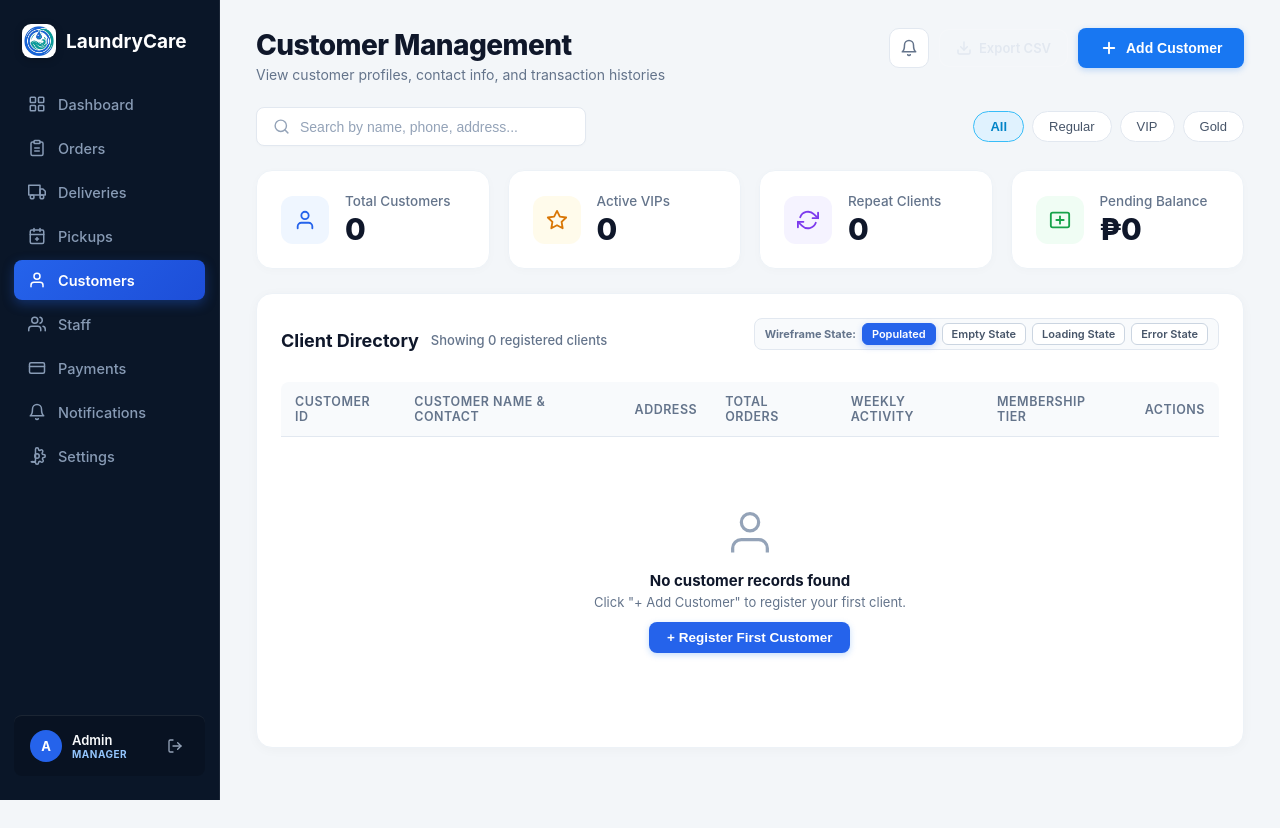
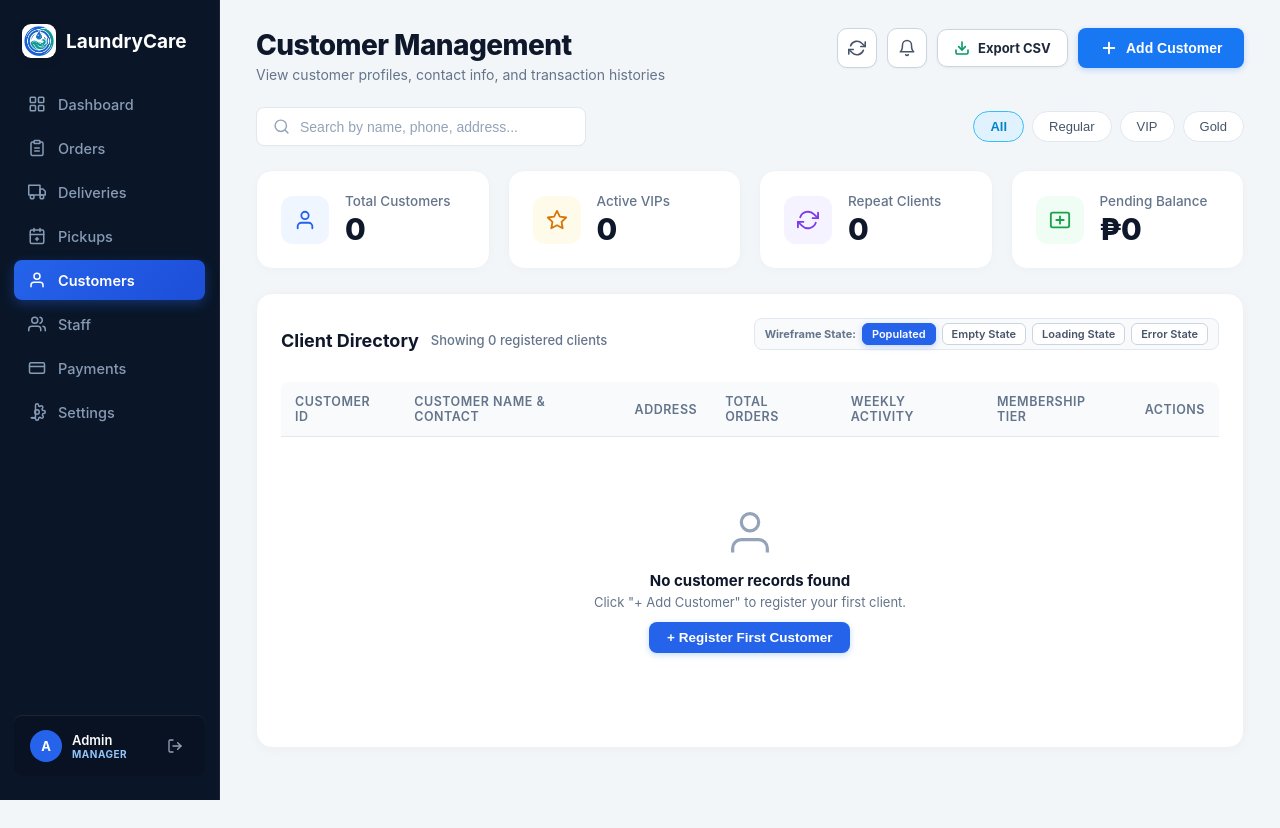
Before and after one commit to brets60/Laundry-Pickup-and-Delivery-Management-System, a Flask app: page /customers-page in a window 1280 px wide. Run offline with Flask 3, Linux system fonts and the light colour scheme; data that the repository does not hold is empty; some libraries are stand-ins or nearby versions.

Commit message:
feat(ui): add system refresh button, instant booking popup, fix bell click dropdown and crisp export csv

```diff
--- a/static/js/ui_interactions.js
+++ b/static/js/ui_interactions.js
@@ -144,8 +144,26 @@
         overlay.addEventListener('click', () => {
             document.body.classList.remove('sidebar-open');
         });
+    }
+
     /**
-     * 6. Universal Shop Staff Notification Engine & Real-Time Chime
+     * 6. Universal Refresh System Action
+     */
+    window.handleSystemRefresh = function (btn) {
+        if (btn) {
+            const svg = btn.querySelector('svg');
+            if (svg) {
+                svg.style.transition = 'transform 0.5s cubic-bezier(0.4, 0, 0.2, 1)';
+                svg.style.transform = 'rotate(360deg)';
+            }
+        }
+        setTimeout(() => {
+            window.location.reload();
+        }, 220);
+    };
+
+    /**
+     * 7. Universal Shop Staff Notification Engine & Real-Time Chime
      */
     let lastSeenNotifId = parseInt(localStorage.getItem('lc_last_seen_notif_id') || '0', 10);
     let notifPanelOpen = false;
@@ -201,10 +219,11 @@
         }
 
         const toast = document.createElement('div');
-        toast.style.cssText = 'pointer-events:auto; background:#ffffff; border:1.5px solid #3b82f6; border-left:6px solid #2563eb; border-radius:12px; padding:13px 15px; box-shadow:0 12px 30px rgba(0,0,0,0.18); display:flex; gap:12px; align-items:flex-start; animation:slideInRight 0.3s ease-out; font-family:Inter,system-ui,sans-serif;';
+        toast.style.cssText = 'pointer-events:auto; background:#ffffff; border:1.5px solid #3b82f6; border-left:6px solid #2563eb; border-radius:12px; padding:13px 15px; box-shadow:0 12px 30px rgba(0,0,0,0.18); display:flex; gap:12px; align-items:flex-start; animation:slideInRight 0.3s ease-out; font-family:Inter,system-ui,sans-serif; cursor:pointer;';
 
         const isDel = type === 'delivery_completed';
-        const icon = isDel ? '🚚' : '🧺';
+        const isPck = type === 'pickup_completed' || type === 'new_pickup_request';
+        const icon = isDel ? '🚚' : (isPck ? '🧺' : '📦');
 
         toast.innerHTML = `
             <div style="font-size:24px; line-height:1; flex-shrink:0;">${icon}</div>
@@ -215,11 +234,20 @@
                 </div>
                 <div style="font-size:11.5px; color:#475569; line-height:1.35;">${message}</div>
                 <div style="margin-top:6px; display:flex; gap:10px; align-items:center;">
-                    <a href="/notifications-page" style="font-size:11px; font-weight:700; color:#2563eb; text-decoration:none;">Open Alert Center &rarr;</a>
+                    <span style="font-size:11px; font-weight:700; color:#2563eb; text-decoration:none;">Click to view notifications &rarr;</span>
                 </div>
             </div>
-            <button type="button" style="background:none; border:none; color:#94a3b8; font-size:18px; cursor:pointer; padding:0; line-height:1;" onclick="this.closest('div[style*=\"pointer-events\"]').remove()">&times;</button>
+            <button type="button" style="background:none; border:none; color:#94a3b8; font-size:18px; cursor:pointer; padding:0; line-height:1;" onclick="event.stopPropagation(); this.closest('div[style*=\"pointer-events\"]').remove()">&times;</button>
         `;
+
+        // Clicking the toast opens the notification dropdown
+        toast.addEventListener('click', (e) => {
+            if (e.target.tagName !== 'BUTTON') {
+                const bell = document.querySelector('.bell-btn');
+                if (bell) bell.click();
+                toast.remove();
+            }
+        });
 
         container.appendChild(toast);
 
@@ -237,19 +265,22 @@
         if (!panel) {
             panel = document.createElement('div');
             panel.id = 'lcNotificationPanel';
-            panel.style.cssText = 'display:none; position:fixed; z-index:99998; width:340px; max-width:92vw; background:#ffffff; border-radius:12px; box-shadow:0 14px 36px rgba(0,0,0,0.20); border:1px solid #cbd5e1; overflow:hidden; font-family:Inter,system-ui,sans-serif;';
+            panel.style.cssText = 'display:none; position:fixed; z-index:999999; width:360px; max-width:calc(100vw - 24px); background:#ffffff; border-radius:14px; box-shadow:0 16px 40px rgba(0,0,0,0.22); border:1px solid #cbd5e1; overflow:hidden; font-family:Inter,system-ui,sans-serif;';
             panel.innerHTML = `
-                <div style="background:#0f172a; color:#fff; padding:12px 16px; display:flex; justify-content:space-between; align-items:center;">
+                <div style="background:#0f172a; color:#ffffff; padding:12px 16px; display:flex; justify-content:space-between; align-items:center;">
                     <div style="display:flex; align-items:center; gap:8px;">
                         <span style="font-size:16px;">🔔</span>
-                        <strong style="font-size:13.5px;">Shop Activity Alerts</strong>
+                        <strong style="font-size:13.5px; font-weight:700;">Notifications</strong>
+                        <span id="lcPanelUnreadBadge" style="display:none; background:#ef4444; color:#ffffff; font-size:10px; font-weight:800; padding:1px 6px; border-radius:10px;">0</span>
                     </div>
-                    <button type="button" id="lcMarkReadBtn" style="background:rgba(255,255,255,0.18); border:none; color:#93c5fd; font-size:11px; font-weight:700; padding:4px 8px; border-radius:6px; cursor:pointer;">Mark Read</button>
+                    <button type="button" id="lcMarkReadBtn" style="background:rgba(255,255,255,0.18); border:none; color:#93c5fd; font-size:11px; font-weight:700; padding:5px 9px; border-radius:6px; cursor:pointer; transition:background 0.2s;" onmouseover="this.style.background='rgba(255,255,255,0.28)'" onmouseout="this.style.background='rgba(255,255,255,0.18)'">✓ Mark read</button>
                 </div>
-                <div id="lcNotifList" style="max-height:340px; overflow-y:auto; padding:4px 0;">
-                    <div style="padding:24px; text-align:center; color:#94a3b8; font-size:12.5px;">No new rider alerts yet.</div>
+                <div id="lcNotifList" style="max-height:360px; overflow-y:auto; padding:4px 0;">
+                    <div style="padding:28px 20px; text-align:center; color:#94a3b8; font-size:12.5px;">Loading alerts...</div>
                 </div>
-                <a href="/notifications-page" style="display:block; text-align:center; padding:10px; background:#f8fafc; color:#2563eb; font-weight:700; font-size:12px; text-decoration:none; border-top:1px solid #e2e8f0;">View All in Notification Center &rarr;</a>
+                <div style="padding:8px 14px; background:#f8fafc; font-size:11px; color:#64748b; text-align:center; border-top:1px solid #f1f5f9; font-weight:500;">
+                    Real-time Shop Activity Alerts
+                </div>
             `;
             document.body.appendChild(panel);
 
@@ -259,8 +290,9 @@
                     fetch('/api/notifications/mark-read', { credentials: 'same-origin', method: 'POST', headers: { 'Content-Type': 'application/json' } })
                         .then(() => {
                             document.querySelectorAll('.bell-badge').forEach(b => b.style.display = 'none');
-                            document.querySelectorAll('.sidebar-notif-badge, #sidebarNotifBadge').forEach(sb => sb.style.display = 'none');
-                            poll();
+                            const panelBadge = document.getElementById('lcPanelUnreadBadge');
+                            if (panelBadge) panelBadge.style.display = 'none';
+                            fetchAndRenderNotifs();
                         })
                         .catch(() => {});
                 });
@@ -271,8 +303,10 @@
             if (!targetBell || !panel) return;
             const rect = targetBell.getBoundingClientRect();
             panel.style.top = (rect.bottom + 8) + 'px';
-            const leftPos = Math.max(10, rect.right - 340);
-            panel.style.left = leftPos + 'px';
+            let left = rect.right - 360;
+            if (left < 12) left = 12;
+            if (left + 360 > window.innerWidth - 12) left = window.innerWidth - 372;
+            panel.style.left = Math.max(12, left) + 'px';
         }
 
         function togglePanel(targetBell) {
@@ -280,6 +314,7 @@
                 positionPanel(targetBell);
                 panel.style.display = 'block';
                 notifPanelOpen = true;
+                fetchAndRenderNotifs();
             } else {
                 panel.style.display = 'none';
                 notifPanelOpen = false;
@@ -306,31 +341,54 @@
             const listEl = document.getElementById('lcNotifList');
             if (!listEl) return;
             if (!notifs || notifs.length === 0) {
-                listEl.innerHTML = '<div style="padding:24px; text-align:center; color:#94a3b8; font-size:12.5px;">No recent rider alerts.</div>';
+                listEl.innerHTML = '<div style="padding:32px 20px; text-align:center; color:#94a3b8; font-size:12.5px;"><div style="font-size:24px; margin-bottom:6px;">🔔</div><strong>All caught up!</strong><div style="font-size:11.5px; margin-top:2px;">No recent activity notifications.</div></div>';
                 return;
             }
             listEl.innerHTML = notifs.map(n => {
                 const isDel = n.type === 'delivery_completed';
-                const icon = isDel ? '🚚' : '🧺';
-                const bg = isDel ? '#ecfdf5' : '#eff6ff';
-                const iconBg = isDel ? '#10b981' : '#2563eb';
-                const link = isDel ? '/delivery-records-page' : '/pickup-schedules-page';
+                const isPck = n.type === 'pickup_completed' || n.type === 'new_pickup_request';
+                const icon = isDel ? '🚚' : (isPck ? '🧺' : '📦');
+                const bg = n.is_read ? '#ffffff' : '#f0fdf4';
+                const iconBg = isDel ? '#10b981' : (isPck ? '#2563eb' : '#f59e0b');
+                const link = isDel ? '/delivery-records-page' : (isPck ? '/pickup-schedules-page' : '/laundry-orders-page');
+                const timeStr = n.created_at ? n.created_at.slice(11, 16) : '';
                 return `
-                    <div style="display:flex; gap:10px; padding:10px 14px; border-bottom:1px solid #f1f5f9; background:${n.is_read ? '#fff' : bg}; transition:background 0.2s;">
-                        <div style="width:30px; height:30px; border-radius:8px; background:${iconBg}; color:#fff; display:flex; align-items:center; justify-content:center; flex-shrink:0; font-size:14px;">
+                    <div style="display:flex; gap:10px; padding:11px 14px; border-bottom:1px solid #f1f5f9; background:${bg}; transition:background 0.2s;">
+                        <div style="width:32px; height:32px; border-radius:9px; background:${iconBg}; color:#fff; display:flex; align-items:center; justify-content:center; flex-shrink:0; font-size:15px;">
                             ${icon}
                         </div>
                         <div style="flex:1; min-width:0;">
-                            <div style="font-weight:700; font-size:12.5px; color:#0f172a; display:flex; justify-content:space-between;">
-                                <span>${n.title}</span>
-                                <span style="font-size:10px; font-weight:500; color:#94a3b8;">${n.created_at ? n.created_at.slice(11, 16) : ''}</span>
+                            <div style="font-weight:700; font-size:12.5px; color:#0f172a; display:flex; justify-content:space-between; align-items:center;">
+                                <span style="white-space:nowrap; overflow:hidden; text-overflow:ellipsis;">${n.title}</span>
+                                <span style="font-size:10px; font-weight:500; color:#94a3b8; margin-left:6px; flex-shrink:0;">${timeStr}</span>
                             </div>
-                            <div style="font-size:11.5px; color:#475569; margin-top:2px; line-height:1.3;">${n.message}</div>
-                            <a href="${link}" style="display:inline-block; margin-top:4px; font-size:10.5px; font-weight:700; color:#2563eb; text-decoration:none;">View in Registry →</a>
+                            <div style="font-size:11.5px; color:#475569; margin-top:3px; line-height:1.35;">${n.message}</div>
+                            <a href="${link}" style="display:inline-block; margin-top:5px; font-size:11px; font-weight:700; color:#2563eb; text-decoration:none;">View Details &rarr;</a>
                         </div>
+                        ${!n.is_read ? '<span style="width:7px; height:7px; background:#2563eb; border-radius:50%; margin-top:6px; flex-shrink:0;"></span>' : ''}
                     </div>
                 `;
             }).join('');
+        }
+
+        function fetchAndRenderNotifs() {
+            fetch('/api/notifications', { credentials: 'same-origin' })
+                .then(res => res.json())
+                .then(data => {
+                    if (data && data.notifications) {
+                        renderNotifs(data.notifications);
+                        const panelBadge = document.getElementById('lcPanelUnreadBadge');
+                        if (panelBadge) {
+                            if (data.unread_count > 0) {
+                                panelBadge.style.display = 'inline-block';
+                                panelBadge.textContent = data.unread_count;
+                            } else {
+                                panelBadge.style.display = 'none';
+                            }
+                        }
+                    }
+                })
+                .catch(() => {});
         }
 
         // Live Poll Function
@@ -352,17 +410,17 @@
                             }
                         });
 
-                        // Update all sidebar badges
-                        document.querySelectorAll('.sidebar-notif-badge, #sidebarNotifBadge').forEach(sb => {
+                        const panelBadge = document.getElementById('lcPanelUnreadBadge');
+                        if (panelBadge) {
                             if (data.unread_count > 0) {
-                                sb.style.display = 'inline-block';
-                                sb.textContent = data.unread_count;
+                                panelBadge.style.display = 'inline-block';
+                                panelBadge.textContent = data.unread_count;
                             } else {
-                                sb.style.display = 'none';
+                                panelBadge.style.display = 'none';
                             }
-                        });
+                        }
 
-                        // Play chime and toast for newly arrived completions
+                        // Play chime and toast for newly arrived milestones
                         if (data.new_notifications && data.new_notifications.length > 0) {
                             data.new_notifications.forEach(n => {
                                 if (n.id > lastSeenNotifId) {
@@ -373,7 +431,7 @@
                                 showStaffToast('🔔 ' + n.title, n.message, n.type);
                             });
                         } else if (data.unread_count > 0 && data.recent && data.recent.length > 0) {
-                            // Check if the latest unread alert has been toasted on this browser
+                            // First load check on this browser
                             const topNotif = data.recent[0];
                             const lastToasted = parseInt(localStorage.getItem('lc_last_toasted_id') || '0', 10);
                             if (topNotif.id > lastToasted) {
@@ -384,7 +442,9 @@
                         }
 
                         if (data.recent) {
-                            renderNotifs(data.recent);
+                            if (notifPanelOpen) {
+                                renderNotifs(data.recent);
+                            }
                             if (data.recent.length > 0) {
                                 const maxId = Math.max(...data.recent.map(r => r.id));
                                 if (maxId > lastSeenNotifId) {
@@ -397,9 +457,10 @@
                             if (dashList && data.recent.length > 0) {
                                 dashList.innerHTML = data.recent.slice(0, 5).map(n => {
                                     const isDel = n.type === 'delivery_completed';
-                                    const bg = isDel ? '#f0fdf4' : '#eff6ff';
-                                    const border = isDel ? '#bbf7d0' : '#bfdbfe';
-                                    const icon = isDel ? '🚚' : '🧺';
+                                    const isPck = n.type === 'pickup_completed' || n.type === 'new_pickup_request';
+                                    const bg = isDel ? '#f0fdf4' : (isPck ? '#eff6ff' : '#fefce8');
+                                    const border = isDel ? '#bbf7d0' : (isPck ? '#bfdbfe' : '#fef08a');
+                                    const icon = isDel ? '🚚' : (isPck ? '🧺' : '📦');
                                     const timeStr = n.created_at ? n.created_at.slice(11, 16) : '';
                                     return `
                                         <div style="display: flex; gap: 10px; align-items: center; padding: 10px 12px; background: ${bg}; border: 1px solid ${border}; border-radius: 10px;">
@@ -419,8 +480,34 @@
                 .catch(() => {});
         }
 
+        // Cross-window instant notification bridge via BroadcastChannel and storage events
+        try {
+            const bc = new BroadcastChannel('laundrycare_realtime');
+            bc.onmessage = (event) => {
+                const data = event.data;
+                if (data && data.title) {
+                    playStaffChime();
+                    showStaffToast('🔔 ' + data.title, data.message, data.type);
+                    poll();
+                }
+            };
+        } catch (e) {}
+
+        window.addEventListener('storage', (e) => {
+            if (e.key === 'lc_latest_realtime_event' && e.newValue) {
+                try {
+                    const ev = JSON.parse(e.newValue);
+                    if (ev && ev.title) {
+                        playStaffChime();
+                        showStaffToast('🔔 ' + ev.title, ev.message, ev.type);
+                        poll();
+                    }
+                } catch (err) {}
+            }
+        });
+
         poll();
-        setInterval(poll, 5000);
+        setInterval(poll, 2500); // 2.5 second polling interval
     }
 
     // Auto-init on DOMContentLoaded
--- a/templates/customers.html
+++ b/templates/customers.html
@@ -111,16 +111,6 @@
             </a>
             {% endif %}
 
-            <!-- Notifications -->
-            <a href="/notifications-page" id="sidebarNotifLink" style="position: relative;">
-                <svg viewBox="0 0 24 24" fill="none" stroke="currentColor" stroke-width="2" stroke-linecap="round" stroke-linejoin="round">
-                    <path d="M18 8A6 6 0 0 0 6 8c0 7-3 9-3 9h18s-3-2-3-9"/>
-                    <path d="M13.73 21a2 2 0 0 1-3.46 0"/>
-                </svg>
-                <span>Notifications</span>
-                <span class="sidebar-notif-badge" id="sidebarNotifBadge" style="{% if unread_notif_count and unread_notif_count > 0 %}display:inline-block;{% else %}display:none;{% endif %} background:#ef4444; color:#fff; font-size:10px; font-weight:800; padding:2px 7px; border-radius:10px; margin-left:auto;">{{ unread_notif_count or 0 }}</span>
-            </a>
-
             {% if session.get('role', 'admin') == 'admin' %}
             <!-- Settings -->
             <a href="/settings-page">
@@ -168,20 +158,27 @@
                 <p>View customer profiles, contact info, and transaction histories</p>
             </div>
             <div style="display: flex; gap: 10px; align-items: center;">
-                <a href="#" class="bell-btn" aria-label="Notifications" style="width: 40px; height: 40px; border-radius: 10px; background: #ffffff; border: 1px solid #e2e8f0; display: inline-flex; align-items: center; justify-content: center; color: #64748b; position: relative; text-decoration: none;">
+                <button type="button" class="system-refresh-btn" onclick="handleSystemRefresh(this)" title="Refresh System Data" style="width: 40px; height: 40px; border-radius: 10px; background: #ffffff; border: 1px solid #cbd5e1; display: inline-flex; align-items: center; justify-content: center; color: #475569; cursor: pointer; transition: all 0.2s; box-shadow: 0 1px 2px rgba(0,0,0,0.04);" onmouseover="this.style.borderColor='#3b82f6'; this.style.color='#2563eb';" onmouseout="this.style.borderColor='#cbd5e1'; this.style.color='#475569';">
+                    <svg viewBox="0 0 24 24" width="18" height="18" fill="none" stroke="currentColor" stroke-width="2.2" stroke-linecap="round" stroke-linejoin="round">
+                        <path d="M23 4v6h-6"/>
+                        <path d="M1 20v-6h6"/>
+                        <path d="M3.51 9a9 9 0 0 1 14.85-3.36L23 10M1 14l4.64 4.36A9 9 0 0 0 20.49 15"/>
+                    </svg>
+                </button>
+                <a href="#" class="bell-btn" aria-label="Notifications" style="width: 40px; height: 40px; border-radius: 10px; background: #ffffff; border: 1px solid #cbd5e1; display: inline-flex; align-items: center; justify-content: center; color: #475569; position: relative; text-decoration: none; cursor: pointer; box-shadow: 0 1px 2px rgba(0,0,0,0.04);" onmouseover="this.style.borderColor='#3b82f6'; this.style.color='#2563eb';" onmouseout="this.style.borderColor='#cbd5e1'; this.style.color='#475569';">
                     <svg viewBox="0 0 24 24" width="18" height="18" fill="none" stroke="currentColor" stroke-width="2" stroke-linecap="round" stroke-linejoin="round">
                         <path d="M18 8A6 6 0 0 0 6 8c0 7-3 9-3 9h18s-3-2-3-9"/>
                         <path d="M13.73 21a2 2 0 0 1-3.46 0"/>
                     </svg>
                     <span class="bell-badge" style="{% if unread_notif_count and unread_notif_count > 0 %}display:flex;{% else %}display:none;{% endif %} position:absolute; top:-5px; right:-5px; min-width:18px; height:18px; padding:0 4px; background:#ef4444; color:#ffffff; font-size:10px; font-weight:800; border-radius:9px; align-items:center; justify-content:center; border:2px solid #ffffff; box-shadow:0 2px 4px rgba(239,68,68,0.4);">{{ unread_notif_count or 0 }}</span>
                 </a>
-                <a href="/customers-page/export" class="btn-interactive" style="display: inline-flex; align-items: center; gap: 7px; padding: 10px 16px; background: rgba(255,255,255,0.06); border: 1px solid rgba(255,255,255,0.15); border-radius: 10px; color: #e2e8f0; text-decoration: none; font-size: 13px; font-weight: 600; cursor: pointer;">
-                    <svg viewBox="0 0 24 24" width="16" height="16" fill="none" stroke="currentColor" stroke-width="2.2" stroke-linecap="round" stroke-linejoin="round">
+                <a href="/customers-page/export" class="btn-interactive" style="display: inline-flex; align-items: center; gap: 8px; padding: 10px 16px; background: #ffffff; border: 1.5px solid #cbd5e1; border-radius: 10px; color: #1e293b; text-decoration: none; font-size: 13px; font-weight: 700; cursor: pointer; box-shadow: 0 1px 3px rgba(0,0,0,0.06); transition: all 0.2s;" onmouseover="this.style.background='#f8fafc'; this.style.borderColor='#94a3b8';" onmouseout="this.style.background='#ffffff'; this.style.borderColor='#cbd5e1';">
+                    <svg viewBox="0 0 24 24" width="16" height="16" fill="none" stroke="#059669" stroke-width="2.4" stroke-linecap="round" stroke-linejoin="round">
                         <path d="M21 15v4a2 2 0 0 1-2 2H5a2 2 0 0 1-2-2v-4"/>
                         <polyline points="7 10 12 15 17 10"/>
                         <line x1="12" y1="15" x2="12" y2="3"/>
                     </svg>
-                    <span>Export CSV</span>
+                    <span style="color: #1e293b;">Export CSV</span>
                 </a>
                 <button type="button" class="btn-add-customer btn-interactive" id="openAddCustomerBtn">
                     <svg viewBox="0 0 24 24" width="18" height="18" fill="none" stroke="currentColor" stroke-width="2.5" stroke-linecap="round" stroke-linejoin="round">
```
Also changed, not shown: templates/customer_book_pickup.html (+16 -0 lines), templates/dashboard.html (+11 -13 lines), templates/deliveries.html (+9 -12 lines), templates/orders.html (+8 -11 lines), templates/payments.html (+8 -11 lines), templates/pickups.html (+9 -12 lines), templates/rider_mobile.html (+26 -3 lines), templates/settings.html (+10 -11 lines), templates/staff.html (+8 -11 lines).
